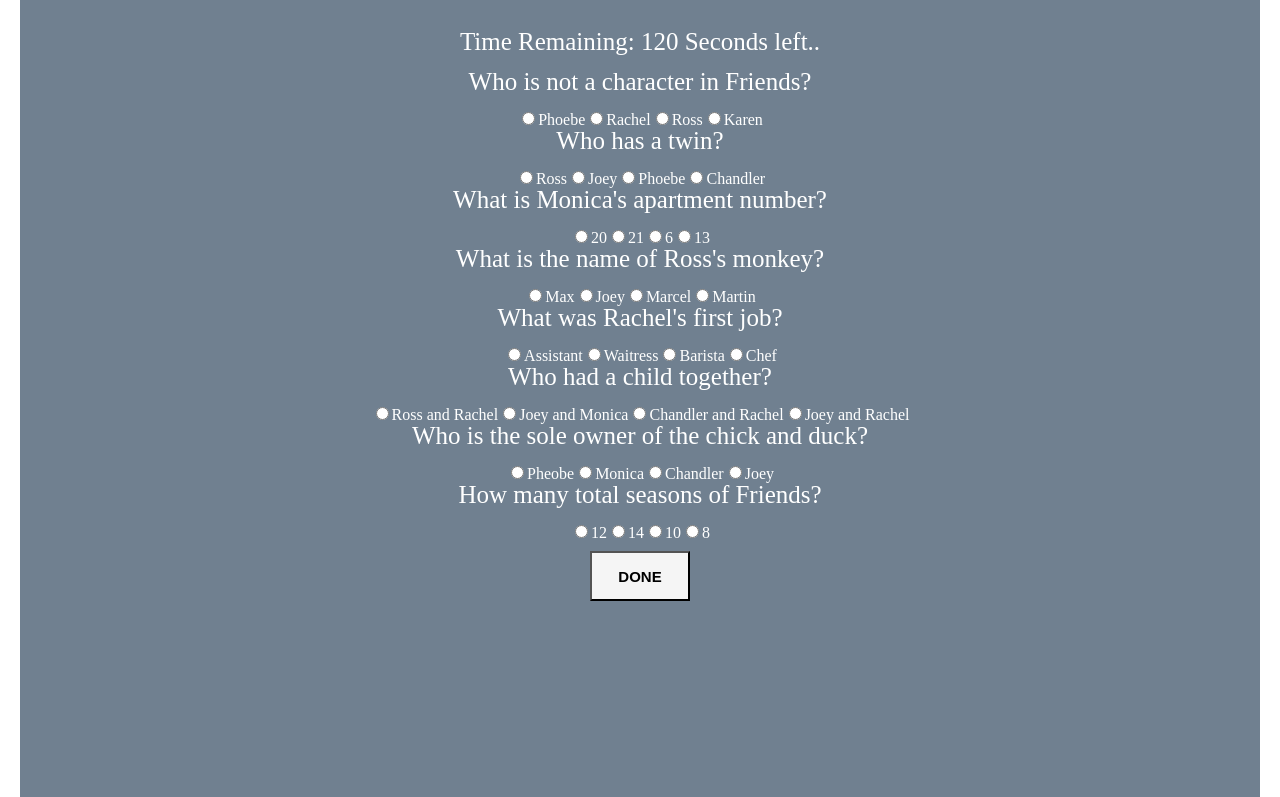
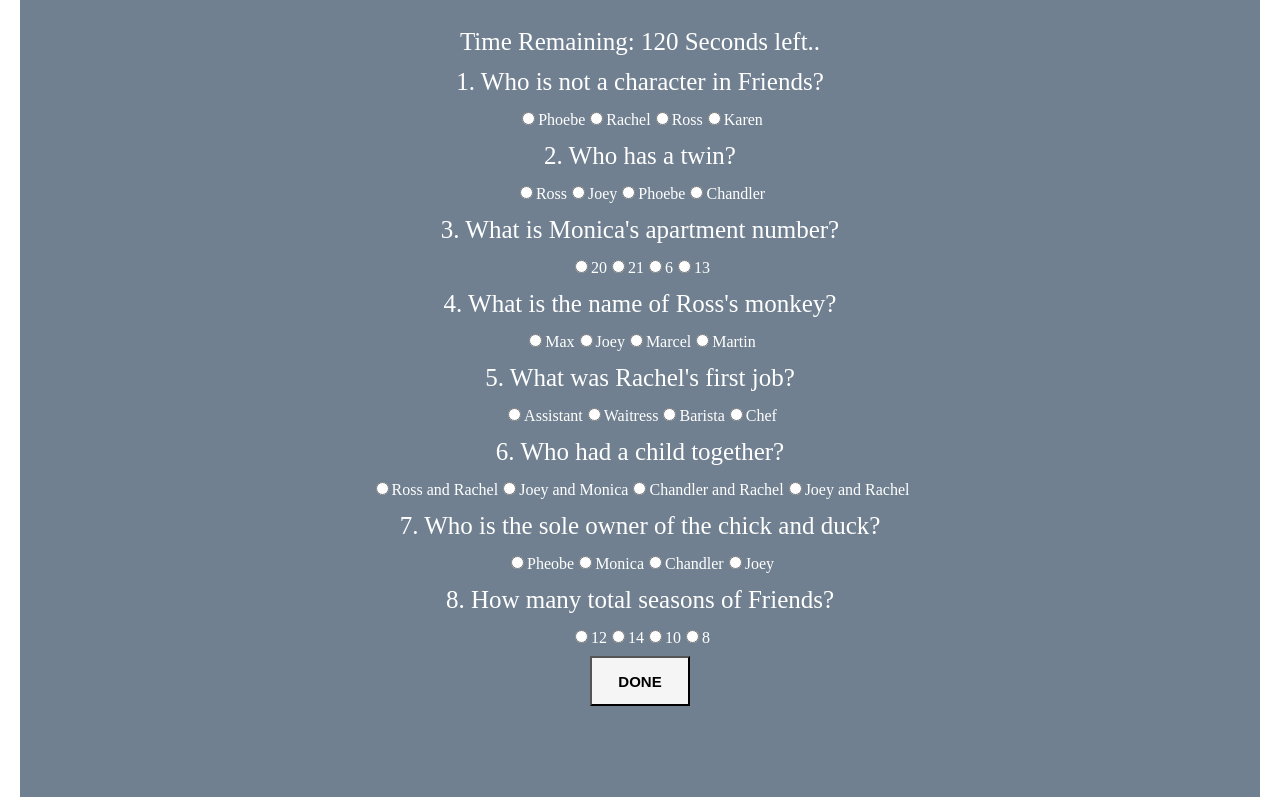
Before and after one commit to malorielara/TriviaGame, a plain HTML site: page index.html in a window 1280 px wide. Both pictures are taken after a click on the button "Start". Shown: the part 108-905 px from the top of the page. Drawn offline with nearby package versions, Linux system fonts and the light colour scheme.

Commit message:
added little css

```diff
--- a/assets/css/style.css
+++ b/assets/css/style.css
@@ -44,6 +44,7 @@
 }
 
 h2 {
+    margin-top: 15px;
     margin-bottom: 15px;
     font-size: 25px;
 }
@@ -58,3 +59,7 @@
     background: white;
     border: 2px solid black;
 }
+
+/* #radio {
+    margin: 2%;
+} */
--- a/assets/javascript/app.js
+++ b/assets/javascript/app.js
@@ -12,35 +12,35 @@
 
 // questions asked
 var questions = [{
-    question: "Who is not a character in Friends?",
+    question: "1. Who is not a character in Friends?",
     answers: ["Phoebe", "Rachel", "Ross", "Karen"],
     correctanswer: "Karen"
 }, {
-    question: "Who has a twin?",
+    question: "2. Who has a twin?",
     answers: ["Ross", "Joey", "Phoebe", "Chandler"],
     correctanswer: "Pheobe"
 }, {
-    question: "What is Monica's apartment number?",
+    question: "3. What is Monica's apartment number?",
     answers: ["20", "21", "6", "13"],
     correctanswer: "20"
 }, {
-    question: "What is the name of Ross's monkey?",
+    question: "4. What is the name of Ross's monkey?",
     answers: ["Max", "Joey", "Marcel", "Martin"],
     correctanswer: "Marcel"
 }, {
-    question: "What was Rachel's first job?",
+    question: "5. What was Rachel's first job?",
     answers: ["Assistant", "Waitress", "Barista", "Chef"],
     correctanswer: "Waitress"
 }, {
-    question: "Who had a child together?",
+    question: "6. Who had a child together?",
     answers: ["Ross and Rachel", "Joey and Monica", "Chandler and Rachel", "Joey and Rachel"],
     correctanswer: "Ross and Rachel"
 }, {
-    question: "Who is the sole owner of the chick and duck?",
+    question: "7. Who is the sole owner of the chick and duck?",
     answers: ["Pheobe", "Monica", "Chandler", "Joey"],
     correctanswer: "Joey"
 }, {
-    question: "How many total seasons of Friends?",
+    question: "8. How many total seasons of Friends?",
     answers: ["12", "14", "10", "8"],
     correctanswer: "10"
 }];
```
